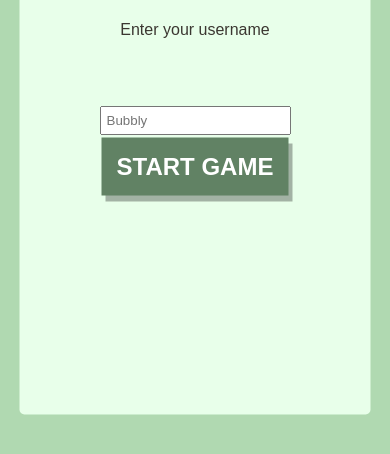
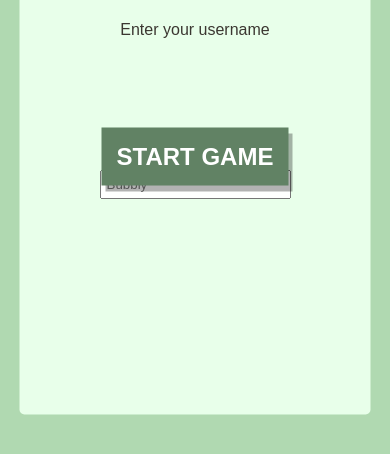
Before and after one commit to ayunarang/BubbleGame, a plain HTML site: page index.html in a window 390 px wide. Shown: the part 324-778 px from the top of the page. Drawn offline with Linux system fonts and the light colour scheme.

Commit message:
Update style.css

```diff
--- a/style.css
+++ b/style.css
@@ -207,11 +207,11 @@ body{
     .play-again {
         font-size: 24px;
         padding: 15px;
-        margin-top: 38%;
+        margin-top: 35%;
     }
 
     .username-input{
-        top:25%;
+        top:35%;
     }
 
     .game-screen{
```
